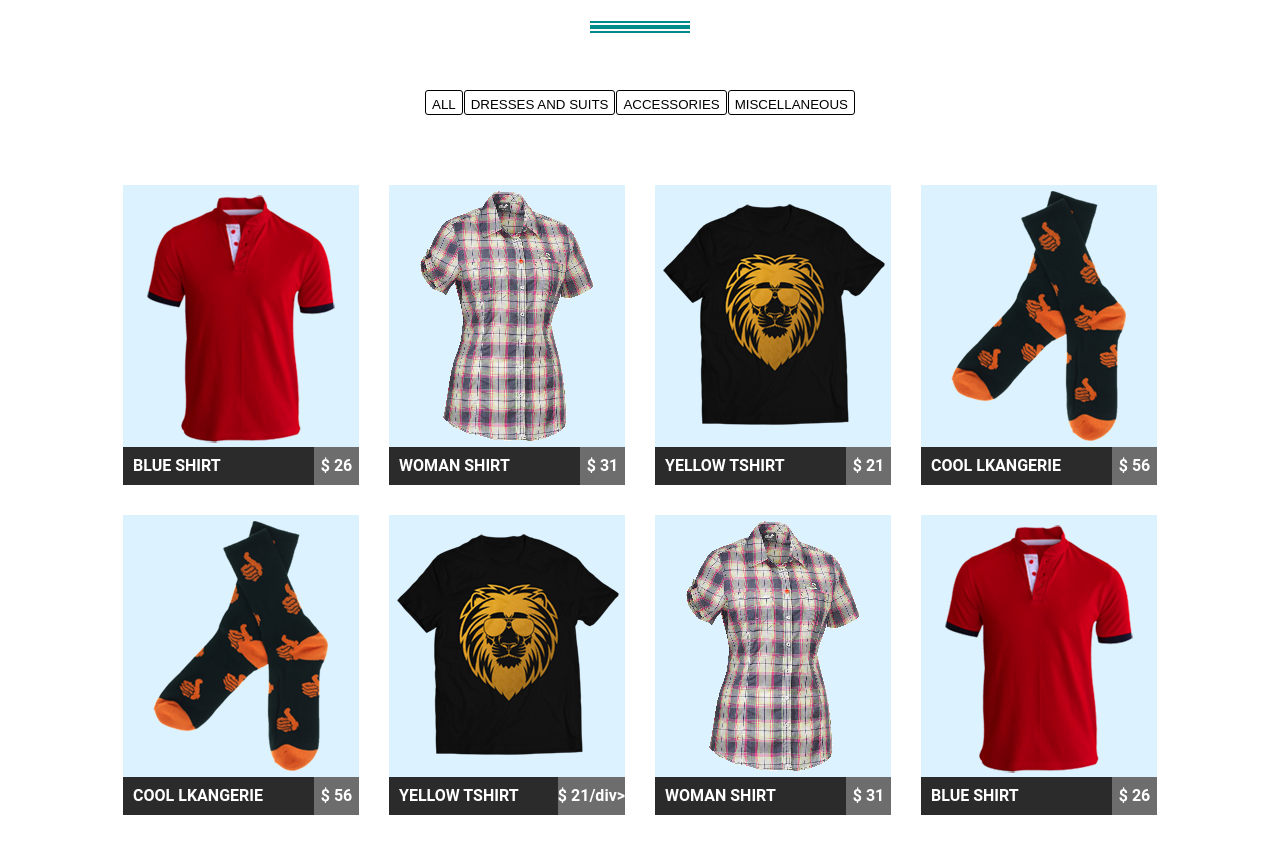
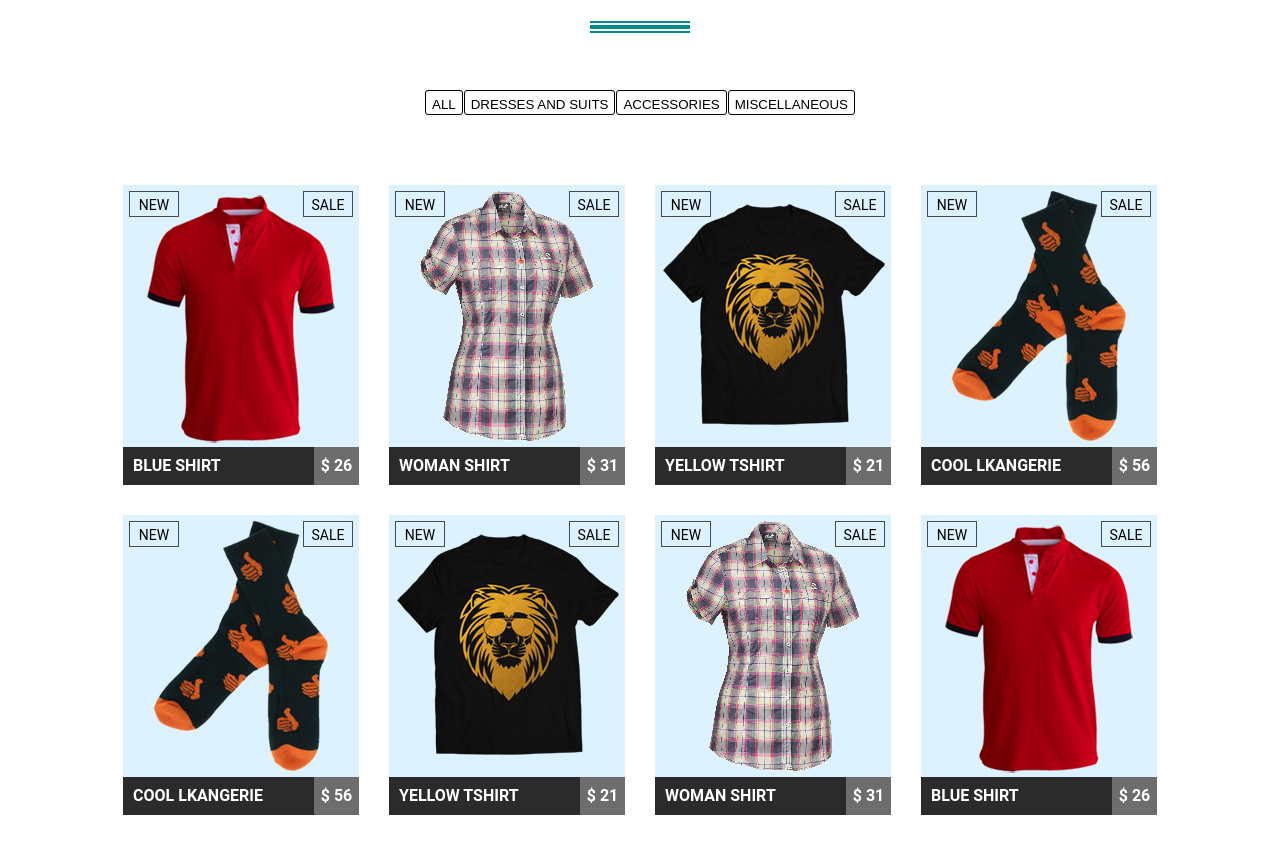
Before and after one commit to Tayranga/Vesta_site, a plain HTML site: page D-Z/2/D-Z-2.html in a window 1280 px wide. Shown: the part 58-903 px from the top of the page. Drawn offline with Linux system fonts and the light colour scheme.

Commit message:
Try to do labels New and Sale

```diff
--- a/D-Z/2/D-Z-2.css
+++ b/D-Z/2/D-Z-2.css
@@ -48,6 +48,7 @@ h3 {
     max-width: 430px;
     margin: 0 auto;
 }
+
 /*  END OF COMMON STYLES   */
 
 /*   FONTS   */
@@ -103,6 +104,7 @@ nav{
 .tab_content .grid-item{
     flex-direction: column;
     background-color: rgb(220, 242, 255);
+    position: relative;
 }
 .grid-item .item-photo{
     flex-grow: 1;
@@ -125,4 +127,35 @@ nav{
     background-color: rgb(109, 109, 109);
     text-align: center;
 }
+/* .grid-item .actions{
+    position: absolute;
+    padding: 6px;
+    left: 0;
+    top: 0;
+    width: 236px;
+} */
+.grid-item .tab{
+    width: 50px;
+    height: 26px;
+    padding: 0 3px 0 3px;;
+    border: 1px solid #4A4A4A;
+    line-height: 26px;
+    text-align: center;
+    display: inline-block;
+}
+.grid-item .new{
+    position: absolute;
+    top: 6px;
+    left: 6px;
+}
+.grid-item .sale{
+    position: absolute;
+    top: 6px;
+    right: 6px;
+}
+
 /* END OF PRODUCT CARDS */
+
+.invis{
+    display: none;
+}
--- a/D-Z/2/D-Z-2.html
+++ b/D-Z/2/D-Z-2.html
@@ -25,64 +25,87 @@
     </header>
     <section class="product_cards container">
         <div class="tab_content all">
+            <!-- 1 -->
             <div class="grid-item flex-container">
                 <img src="img/t_shirt.png" alt="t_shirt" class="item-photo">
                 <div class="item-text flex-container roboto-cond-bold">
                     <div class="item-name">BLUE SHIRT</div>
                     <div class="item-price">&#36 26</div>
                 </div>
+                <div class="tab new ">NEW</div>
+                <div class="tab sale ">SALE</div>
             </div>
+            <!-- 2 -->
             <div class="grid-item flex-container">
                 <img src="img/w_shirt.png" alt="t_shirt" class="item-photo">
                 <div class="item-text flex-container roboto-cond-bold">
                     <div class="item-name">WOMAN SHIRT</div>
                     <div class="item-price">&#36 31</div>
                 </div>
+                <div class="tab new">NEW</div>
+                <div class="tab sale invis">SALE</div>
             </div>
+            <!-- 3 -->
             <div class="grid-item flex-container">
                 <img src="img/y_t_shirt.png" alt="t_shirt" class="item-photo">
                 <div class="item-text flex-container roboto-cond-bold">
                     <div class="item-name">YELLOW TSHIRT</div>
                     <div class="item-price">&#36 21</div>
                 </div>
+                <div class="tab new">NEW</div>
+                <div class="tab sale">SALE</div>
             </div>
+            <!-- 4 -->
             <div class="grid-item flex-container">
                 <img src="img/socks.png" alt="t_shirt" class="item-photo">
                 <div class="item-text flex-container roboto-cond-bold">
                     <div class="item-name">COOL LKANGERIE</div>
                     <div class="item-price">&#36 56</div>
                 </div>
+                <div class="tab new invis">NEW</div>
+                <div class="tab sale">SALE</div>
             </div>
+            <!-- 5 -->
             <div class="grid-item flex-container">
                 <img src="img/socks.png" alt="t_shirt" class="item-photo">
                 <div class="item-text flex-container roboto-cond-bold">
                     <div class="item-name">COOL LKANGERIE</div>
                     <div class="item-price">&#36 56</div>
                 </div>
+                <div class="tab new invis">NEW</div>
+                <div class="tab sale">SALE</div>
             </div>
-
+            <!-- 6 -->
             <div class="grid-item flex-container">
                 <img src="img/y_t_shirt.png" alt="t_shirt" class="item-photo">
                 <div class="item-text flex-container roboto-cond-bold">
                         <div class="item-name">YELLOW TSHIRT</div>
-                        <div class="item-price">&#36 21/div>
+                        <div class="item-price">&#36 21</div>
                 </div>
+                <div class="tab new invis">NEW</div>
+                <div class="tab sale invis">SALE</div>
                 </div>
-            </div>
+            <!-- 7 -->
             <div class="grid-item flex-container">
                 <img src="img/w_shirt.png" alt="t_shirt" class="item-photo">
                 <div class="item-text flex-container roboto-cond-bold">
                     <div class="item-name">WOMAN SHIRT</div>
                     <div class="item-price">&#36 31</div>
                 </div>
+                <div class="tab new">NEW</div>
+                <div class="tab sale invis">SALE</div>
             </div>
+            <!-- 8 -->
             <div class="grid-item flex-container">
                 <img src="img/t_shirt.png" alt="t_shirt" class="item-photo">
                 <div class="item-text flex-container roboto-cond-bold">
                     <div class="item-name">BLUE SHIRT</div>
                     <div class="item-price">&#36 26</div>
                 </div>
+                <div class="tab new invis">NEW</div>
+                <div class="tab sale">SALE</div>
             </div>
+
             <div class="dresses_and_suits"></div>
             <div class="acsessories"></div>
             <div class="miscellaneous"></div>
```
Lines whose indentation alone changed are shown as unchanged.
